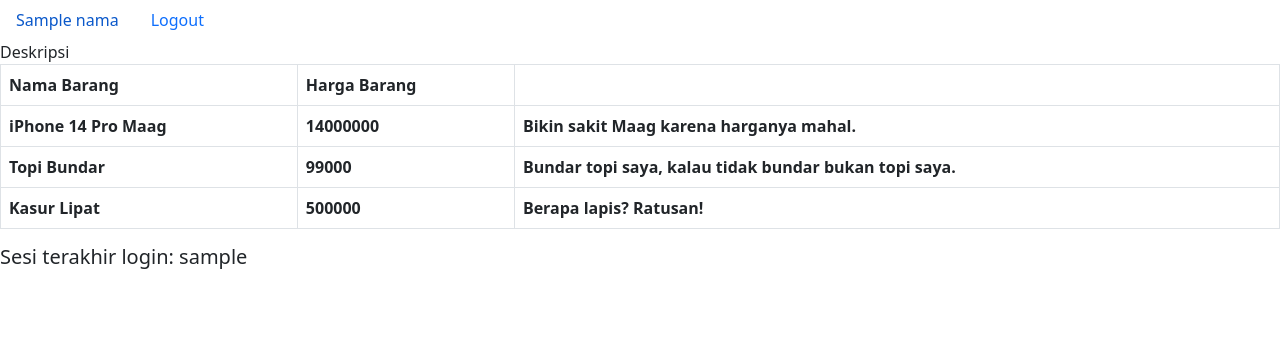
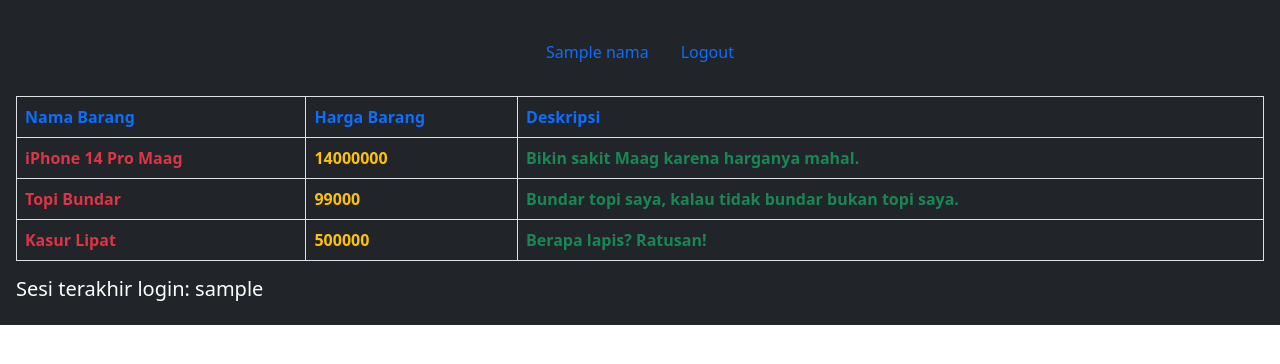
Before and after one commit to aliccciao/lab-1-pbp, a Django app: template wishlist/templates/wishlist.html in a window 1280 px wide. Shown: the top 364 px of the page. Run offline with Django 4.2, Linux system fonts and the light colour scheme; data comes from the database, SQL or seed files in the repository; tables that the repository leaves empty hold one stand-in row (values such as "Sample post"); the template is opened without the code that fills it: values that come from a table or form of the project are taken from there, most other values are stand-ins (such as "Sample title", 1, 10 or a date in 2020); lists and menus that the app fills with data are empty.

Commit message:
Updating lab 4

```diff
--- a/wishlist/templates/wishlist.html
+++ b/wishlist/templates/wishlist.html
@@ -2,7 +2,8 @@
 
 {% block content %}
 
-<ul class="nav">
+<div class="p-3 mb-2 bg-dark text-white">
+  <ul class="nav justify-content-center p-3 mb-2 bg-dark text-white">
     <li class="nav-item">
       <a class="nav-link active" href="#">{{nama}}</a>
     </li>
@@ -13,21 +14,22 @@
 
 <table class="table table-bordered">
     <tr>
-    <th scope="col">Nama Barang</th>
-    <th scope="col">Harga Barang</th>
-    <th scope="col"></th>Deskripsi</th>
+    <th scope="col" class="text-primary">Nama Barang</th>
+    <th scope="col" class="text-primary">Harga Barang</th>
+    <th scope="col" class="text-primary">Deskripsi</th>
     </tr>
     {% comment %} Tambahkan data di bawah baris ini {% endcomment %}
     {% for barang in list_barang %}
     <tr>
-        <th>{{barang.nama_barang}}</th>
-        <th>{{barang.harga_barang}}</th>
-        <th>{{barang.deskripsi}}</th>
+        <th class="text-danger">{{barang.nama_barang}}</th>
+        <th class="text-warning">{{barang.harga_barang}}</th>
+        <th class="text-success">{{barang.deskripsi}}</th>
     </tr>
 {% endfor %}
 </table>
 
-<h5>Sesi terakhir login: {{last_login}}</h5>
+<h5 class="text-justify">Sesi terakhir login: {{last_login}}</h5>
 {% comment %}<button type="button" class="btn btn-danger"><a href="{% url 'wishlist:logout' %}">Logout</a></button>{% endcomment %}
 
+</div>
 {% endblock content %}
```
